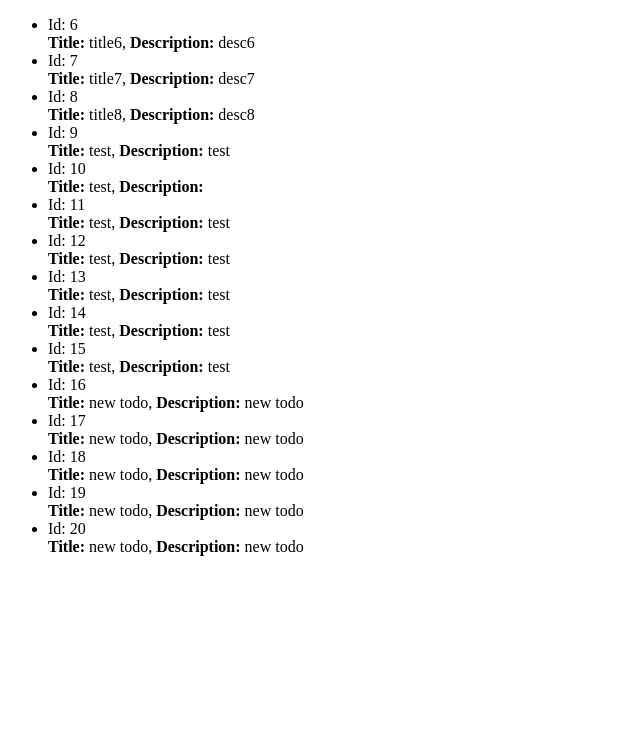
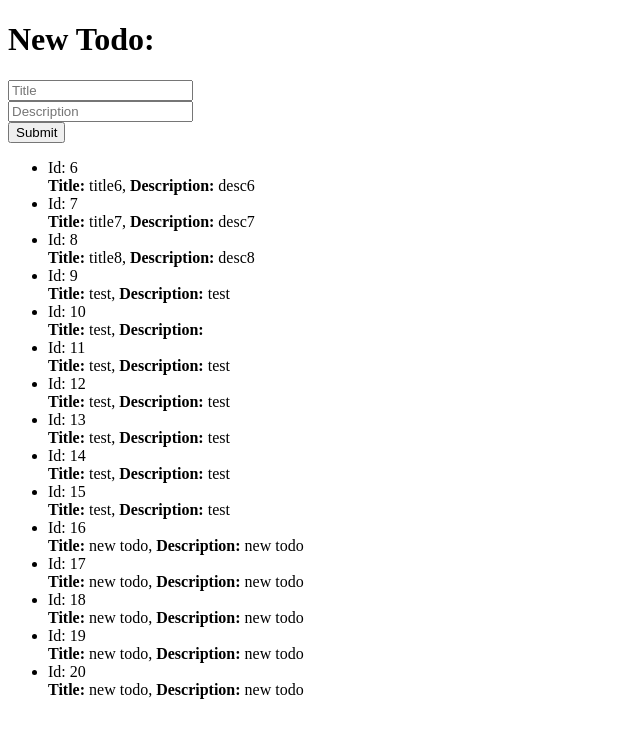
Before and after one commit to Yhucee14/Learning-tanstack, a React (Vite) app: page / in a window 1280 px wide. Shown: the top 738 px of the page, without its empty margins (0-640 px from the left). Built offline with nearby package versions, Linux system fonts and the light colour scheme; data requests are answered from the project's data file.

Commit message:
time to debug again

```diff
--- a/src/components/Todo.jsx
+++ b/src/components/Todo.jsx
@@ -1,12 +1,31 @@
 import React from "react";
 import { useTodos, useTodosIds } from "../services/queries";
+import { useCreateTodo } from "../services/mutation";
+import { useForm } from "react-hook-form";
 
 const Todo = () => {
   const todosIdsQuery = useTodosIds();
   const todosQueries = useTodos(todosIdsQuery.data);
 
+  const createTodoMutation = useCreateTodo();
+
+  const handleCreateTodoSubmit = (data) => {
+    createTodoMutation.mutate(data);
+  };
+
+  const { register, handleSubmit } = useForm();
+
   return (
     <>
+      <form onSubmit={handleSubmit(handleCreateTodoSubmit)}>
+        <h1>New Todo: </h1>
+        <input placeholder="Title" {...register("title")} />
+        <br />
+        <input placeholder="Description" {...register("description")} />
+        <br />
+        <input type="submit" />
+      </form>
+
       <ul>
         {todosQueries.map(({ data }, index) => (
           <li key={data?.id || index}>
--- a/src/services/api.js
+++ b/src/services/api.js
@@ -24,3 +24,14 @@ export const getTodo = async (id) => {
         return {};
     }
 }
+
+export const createTodo = async (data) => {
+    try {
+        const create = await axiosInstance.post("todos", data)
+        return create.data
+    } catch (error){
+        console.error('failed to create todo:', error);
+        return {};
+    }
+
+}
--- /dev/null
+++ b/src/services/mutation.js
@@ -0,0 +1,25 @@
+import { useMutation } from "@tanstack/react-query";
+import { createTodo } from "./api";
+
+
+export function useCreateTodo() {
+    return useMutation({
+        mutationFn: ((data) => createTodo(data)),
+
+        onMutate: () => {
+            console.log('mutate')
+        },
+
+        onError: () => {
+            console.log('error')
+        },
+
+        onSuccess: () => {
+            console.log('succcess')
+        },
+
+        onSettled: () => {
+            console.log('settled')
+        }
+    })
+}
```
